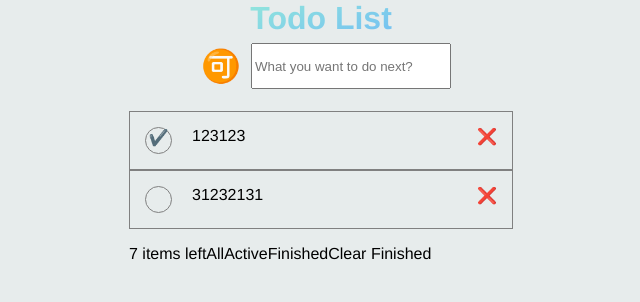
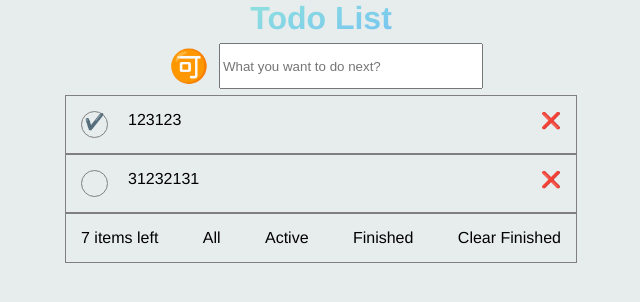
Before and after one commit to Aumeeb/react-hooks-typescript-todomvc, a React (Create React App) app: page / in a window 1280 px wide. Shown: the top 302 px of the page, without its empty margins (319-959 px from the left). Built offline with nearby package versions, Linux system fonts and the light colour scheme.

Commit message:
styles: update styles

```diff
--- a/src/components/todo-list/Footer.tsx
+++ b/src/components/todo-list/Footer.tsx
@@ -2,10 +2,16 @@ import React, { FC } from 'react'
 import styled from 'styled-components'
 import { Flex } from '..'
 
+const FlexStyles: React.CSSProperties = {
+  justifyContent: 'space-between',
+  padding:15,
+  border: '1px solid gray'
+}
+
 interface FooterProps {}
 const Footer: FC<FooterProps> = props => {
   return (
-    <Flex>
+    <Flex style={FlexStyles}>
       <span> 7 items left</span>
       <span>All</span>
       <span>Active</span>
--- a/src/components/todo-list/Header.tsx
+++ b/src/components/todo-list/Header.tsx
@@ -17,6 +17,8 @@ const Input = styled.input`
 export interface HeaderProps {
   textHint?: string
   selectIcon?: string
+  onSave: (val: string) => void
+
 }
 
 const Header: FC<HeaderProps> = props => {
--- a/src/components/todo-list/List.tsx
+++ b/src/components/todo-list/List.tsx
@@ -4,6 +4,7 @@ import styled from 'styled-components'
 const TodoListUL = styled.ul`
   list-style: none;
   padding: 0;
+  margin:0;
   > li {
     padding: 15px;
     border: 1px solid gray;
--- a/src/components/todo-list/index.tsx
+++ b/src/components/todo-list/index.tsx
@@ -14,7 +14,7 @@ const Title = styled.div`
 const Wrapper = styled(Flex)`
   flex-direction: column;
   margin: auto;
-  width: 30vw;
+  width: 40vw;
   text-align: center;
 `
 interface TodoPageProps extends HeaderProps {
```
Also changed, not shown: 1 other file (tests, documents, lock files or other folders).
